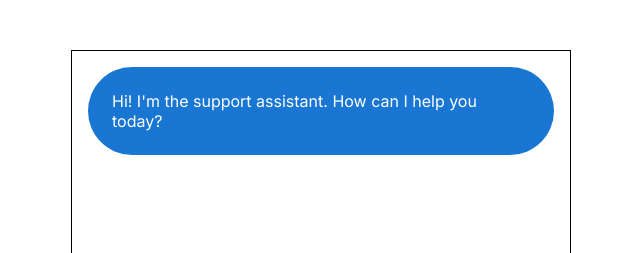
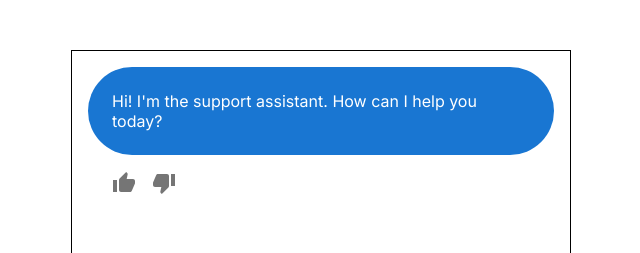
Before and after one commit to patelpratyush/AI-Customer-Support, a Next.js app: page / in a window 1280 px wide. Shown: the top 253 px of the page, without its empty margins (319-959 px from the left). Built offline with nearby package versions, Linux system fonts and the light colour scheme; no server answers.

Commit message:
Adding Feedback mechanism and React Markdown

```diff
--- /dev/null
+++ b/app/firebase.js
@@ -0,0 +1,22 @@
+// Import the functions you need from the SDKs you need
+import { initializeApp } from "firebase/app";
+import { getFirestore } from 'firebase/firestore';
+
+// TODO: Add SDKs for Firebase products that you want to use
+// https://firebase.google.com/docs/web/setup#available-libraries
+
+// Your web app's Firebase configuration
+const firebaseConfig = {
+    apiKey: process.env.NEXT_PUBLIC_FIREBASE_API_KEY,
+    authDomain: process.env.NEXT_PUBLIC_FIREBASE_AUTH_DOMAIN,
+    projectId: process.env.NEXT_PUBLIC_FIREBASE_PROJECT_ID,
+    storageBucket: process.env.NEXT_PUBLIC_FIREBASE_STORAGE_BUCKET,
+    messagingSenderId: process.env.NEXT_PUBLIC_FIREBASE_MESSAGING_SENDER_ID,
+    appId: process.env.NEXT_PUBLIC_FIREBASE_APP_ID
+};
+
+// Initialize Firebase
+const app = initializeApp(firebaseConfig);
+const db = getFirestore(app);
+
+export { db };
--- a/app/page.js
+++ b/app/page.js
@@ -1,29 +1,35 @@
 'use client'
 
-import { Box, Button, Stack, TextField } from '@mui/material'
-import { useState, useEffect, useRef } from 'react'
-import { Analytics } from '@vercel/analytics/react'
+import { Box, Button, Stack, TextField, IconButton } from '@mui/material';
+import ThumbUpIcon from '@mui/icons-material/ThumbUp';
+import ThumbDownIcon from '@mui/icons-material/ThumbDown';
+import { useState, useEffect, useRef } from 'react';
+import { Analytics } from '@vercel/analytics/react';
+import { collection, addDoc } from 'firebase/firestore';
+import { db } from './firebase';
+import ReactMarkdown from 'react-markdown';
 
 export default function Home() {
   const [messages, setMessages] = useState([
     {
       role: 'assistant',
       content: "Hi! I'm the support assistant. How can I help you today?",
+      feedback: null,
     },
-  ])
-  const [message, setMessage] = useState('')
-  const [isLoading, setIsLoading] = useState(false)
+  ]);
+  const [message, setMessage] = useState('');
+  const [isLoading, setIsLoading] = useState(false);
 
   const sendMessage = async () => {
-    if (!message.trim()) return;  // Don't send empty messages
-    setIsLoading(true)
+    if (!message.trim()) return;
+    setIsLoading(true);
 
-    setMessage('')
+    setMessage('');
     setMessages((messages) => [
       ...messages,
       { role: 'user', content: message },
-      { role: 'assistant', content: '' },
-    ])
+      { role: 'assistant', content: '', feedback: null },
+    ]);
 
     try {
       const response = await fetch('/api/chat', {
@@ -32,54 +38,82 @@ export default function Home() {
           'Content-Type': 'application/json',
         },
         body: JSON.stringify([...messages, { role: 'user', content: message }]),
-      })
+      });
 
       if (!response.ok) {
-        throw new Error('Network response was not ok')
+        throw new Error('Network response was not ok');
       }
 
-      const reader = response.body.getReader()
-      const decoder = new TextDecoder()
+      const reader = response.body.getReader();
+      const decoder = new TextDecoder();
 
       while (true) {
-        const { done, value } = await reader.read()
-        if (done) break
-        const text = decoder.decode(value, { stream: true })
+        const { done, value } = await reader.read();
+        if (done) break;
+        const text = decoder.decode(value, { stream: true });
         setMessages((messages) => {
-          let lastMessage = messages[messages.length - 1]
-          let otherMessages = messages.slice(0, messages.length - 1)
+          let lastMessage = messages[messages.length - 1];
+          let otherMessages = messages.slice(0, messages.length - 1);
           return [
             ...otherMessages,
             { ...lastMessage, content: lastMessage.content + text },
-          ]
-        })
+          ];
+        });
       }
     } catch (error) {
-      console.error('Error:', error)
+      console.error('Error:', error);
       setMessages((messages) => [
         ...messages,
-        { role: 'assistant', content: "I'm sorry, but I encountered an error. Please try again later." },
-      ])
+        { role: 'assistant', content: "I'm sorry, but I encountered an error. Please try again later.", feedback: null },
+      ]);
     }
-    setIsLoading(false)
+    setIsLoading(false);
+  };
+
+  const handleFeedback = async (index, feedback) => {
+    const updatedMessages = messages.map((msg, idx) =>
+      idx === index ? { ...msg, feedback } : msg
+    );
+    setMessages(updatedMessages);
+    // Send feedback to the server
+    try {
+      await addDoc(collection(db, 'feedback'), {
+        messageIndex: index,
+        feedback,
+        timestamp: new Date(),
+        messageContent: messages[index].content,
+        userQuestion: messages[index - 1].content,
+      });
+      let feedbackMessage =  {
+        messageIndex: index,
+        feedback,
+        timestamp: new Date(),
+        messageContent: messages[index].content,
+        userQuestion: messages[index - 1].content,
+      };
+      console.log(feedbackMessage);
+      console.log('Feedback submitted successfully');
+    } catch (e) {
+      console.error('Error adding feedback: ', e);
     }
+  };
 
   const handleKeyPress = (event) => {
     if (event.key === 'Enter' && !event.shiftKey) {
-      event.preventDefault()
-      sendMessage()
+      event.preventDefault();
+      sendMessage();
     }
-  }
+  };
 
-  const messagesEndRef = useRef(null)
+  const messagesEndRef = useRef(null);
 
   const scrollToBottom = () => {
-    messagesEndRef.current?.scrollIntoView({ behavior: "smooth" })
-  }
+    messagesEndRef.current?.scrollIntoView({ behavior: "smooth" });
+  };
 
   useEffect(() => {
-    scrollToBottom()
-  }, [messages])
+    scrollToBottom();
+  }, [messages]);
 
   return (
     <Box
@@ -106,8 +140,8 @@ export default function Home() {
           maxHeight="100%"
         >
           {messages.map((message, index) => (
+            <Box key={index}>
               <Box
-              key={index}
                 display="flex"
                 justifyContent={
                   message.role === 'assistant' ? 'flex-start' : 'flex-end'
@@ -122,9 +156,27 @@ export default function Home() {
                   color="white"
                   borderRadius={16}
                   p={3}
+                  sx={{
+                    wordBreak: 'break-word', // To wrap long words
+                  }}
                 >
-                {message.content}
+                  {message.role === 'assistant' ? (
+
+                    <ReactMarkdown>{message.content}</ReactMarkdown>
+                  ) : (
+                  message.content)}
                 </Box>
+              </Box>
+              {message.role === 'assistant' && message.feedback === null && (
+                <Box display="flex" justifyContent="flex-start" mt={1} ml={2}>
+                  <IconButton onClick={() => handleFeedback(index, 'thumbs_up')}>
+                    <ThumbUpIcon />
+                  </IconButton>
+                  <IconButton onClick={() => handleFeedback(index, 'thumbs_down')}>
+                    <ThumbDownIcon />
+                  </IconButton>
+                </Box>
+              )}
             </Box>
           ))}
           <div ref={messagesEndRef} />
@@ -149,5 +201,5 @@ export default function Home() {
       </Stack>
       <Analytics />
     </Box>
-  )
+  );
 }
```
Also changed, not shown: package.json (+5 -2 lines), 1 other file (tests, documents, lock files or other folders). Lines whose indentation alone changed are shown as unchanged.
